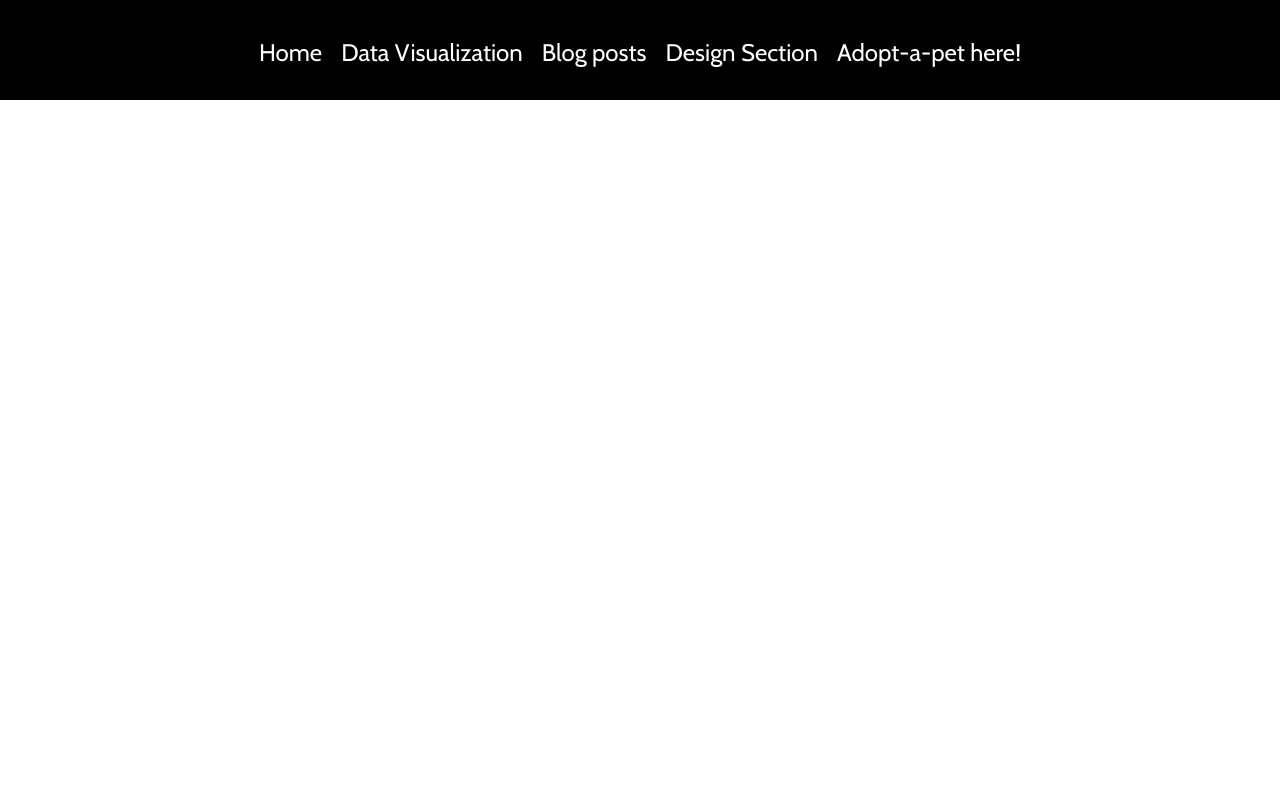
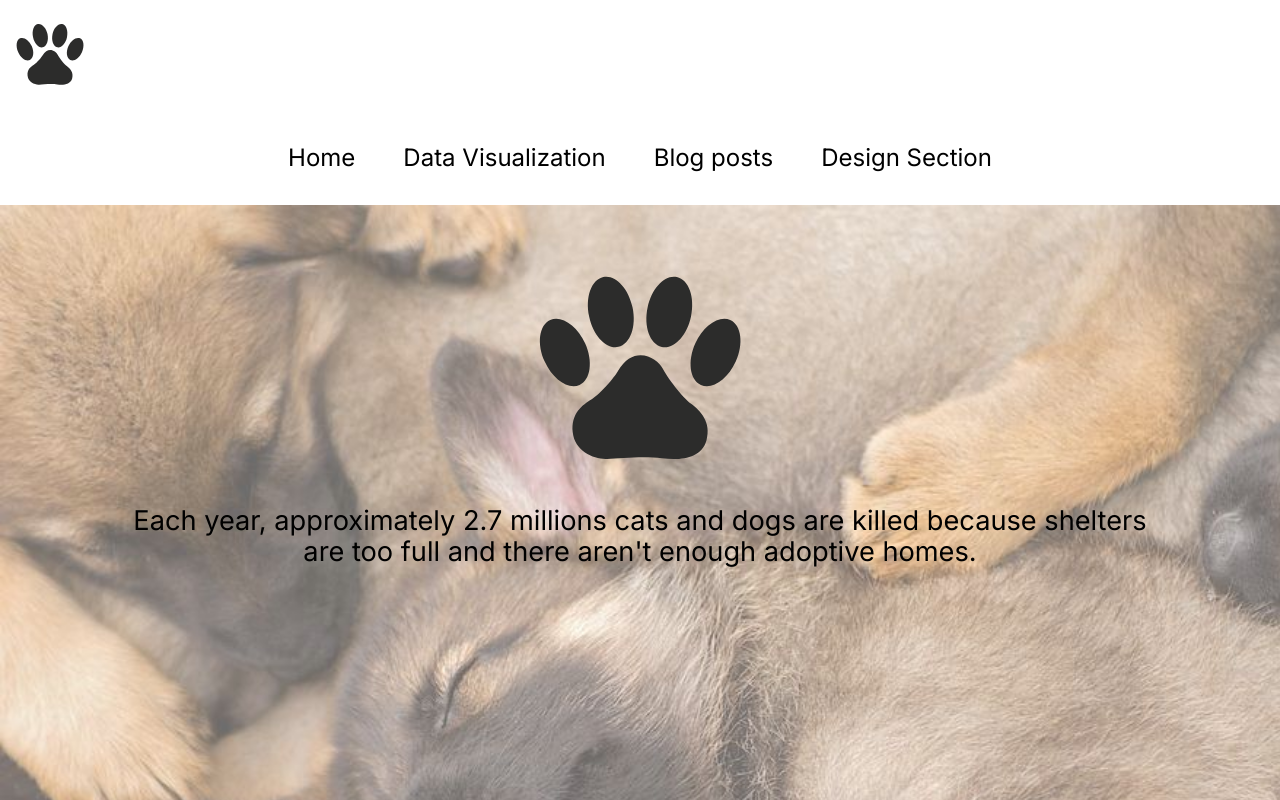
Before and after one commit to brendonmustdie/DVWebsite, a plain HTML site: page index.html in a window 1280 px wide. Shown: the top 800 px of the page. Drawn offline with nearby package versions, Linux system fonts and the light colour scheme.

Commit message:
Home page basics

```diff
--- a/index.html
+++ b/index.html
@@ -10,33 +10,60 @@
     <title>Adopt-a-pet stats</title>
     <link rel="stylesheet" href="normalize.css" />
     <link rel="stylesheet" href="style.css" />
+    <link rel="preconnect" href="https://fonts.googleapis.com" />
+    <link rel="preconnect" href="https://fonts.gstatic.com" crossorigin />
+    <link
+      href="https://fonts.googleapis.com/css2?family=Inter&display=swap"
+      rel="stylesheet"
+    />
   </head>
 
   <body>
+    <header>
+      <img
+        height="100"
+        width="100"
+        src="Images/Paw_Print.svg"
+        alt="The logo image, or a black paw print"
+      />
+
       <nav id="main-menu">
         <ul>
           <li><a href="#index.html">Home</a></li>
           <li><a href="#data.html">Data Visualization</a></li>
           <li><a href="#blog.html">Blog posts</a></li>
           <li><a href="#design.html">Design Section </a></li>
-        <li><a href="https://www.adoptapet.com/">Adopt-a-pet here!</a></li>
         </ul>
       </nav>
 
       <input type="checkbox" id="hamburger-input" class="burger-shower" />
       <label id="hamburger-menu" for="hamburger-input">
         <nav id="sidebar-menu">
-        <h3>Menu</h3>
           <ul>
             <li><a href="#index.html">Home</a></li>
             <li><a href="#data.html">Data Visualization</a></li>
             <li><a href="#blog.html">Blog posts</a></li>
             <li><a href="#design.html">Design Section </a></li>
-          <li><a href="https://www.adoptapet.com/">Adopt-a-pet here!</a></li>
           </ul>
         </nav>
       </label>
 
       <div class="overlay"></div>
+    </header>
+
+    <section class="main">
+      <img
+        height="300"
+        width="300"
+        class="center-paw"
+        src="Images/Paw_Print.svg"
+        alt="The logo image, or a black paw print"
+      />
+
+      <p>
+        Each year, approximately 2.7 millions cats and dogs are killed because
+        shelters are too full and there aren't enough adoptive homes.
+      </p>
+    </section>
   </body>
 </html>
--- a/style.css
+++ b/style.css
@@ -1,11 +1,12 @@
-@import url('https://fonts.googleapis.com/css2?family=Cabin&display=swap');
+
 
 body {
   padding: 0px;
   margin: 0px;
   font-size: 20px;
   min-height: 200vh;
-  font-family: 'Cabin', Sans-serif;
+  font-family: 'Inter', sans-serif;
+color: black;
 }
 
 .overlay{
@@ -18,7 +19,7 @@ body {
     visibility: hidden;
     transition: opacity .35s, visibility .35s, height .35s;
     overflow: hidden;
-    background: black;
+    background: white;
     z-index: -1;
 }
 
@@ -26,7 +27,7 @@ body {
   display: block;
   height: 100px;
   width: 100%;
-  background: black;
+  background: white;
   margin: 0px;
   z-index: 9;
 }
@@ -49,7 +50,7 @@ body {
 }
 
 #main-menu a {
-  color: white;
+  color: black;
   font-size: 1.5rem;
   text-decoration: none;
 }
@@ -63,16 +64,16 @@ body {
 }
 
 #hamburger-menu {
-    position: fixed;
+    position: absolute;
     top: 20px;
-    left: 20px;
+    right: 20px;
     width: 50px;
     height: 50px;
     display: none;
     border: none;
     padding: 0px;
     margin: 0px;
-    font-family: 'Cabin', Sans-serif;
+    font-family: 'Inter', sans-serif;
     background: linear-gradient(
       to bottom,
       black, black 20%,
@@ -90,14 +91,14 @@ body {
     left: -250px;
     width: 200px;
     height: 100%;
-    background-color: black;
+    background-color: white;
     transition: 0.3s;
     padding: 0px 10px;
     box-sizing: border-box;
 }
 
 #hamburger-menu h3 {
-  color: white;
+  color: black;
   font-size: 2.2rem;
 }
 
@@ -111,7 +112,7 @@ body {
 }
 
 #hamburger-menu a {
-  color: white;
+  color: black;
   font-size: 1.3rem;
   text-decoration: none;
 }
@@ -138,3 +139,23 @@ body {
     display: inline;
   }
 }
+
+.center-paw{
+  display: block;
+margin: auto;
+}
+
+.main {
+  height: 1000px;
+  background-image: url(Images/GermanShepardPuppies.-whitejpg.jpg);
+  background-repeat: no-repeat;
+  background-size: cover;
+}
+
+.main p {
+  display: block;
+  margin: auto;
+  text-align: center;
+  font-size: 1.7rem;
+  width: 80%;
+}
```
Also changed, not shown: Images/GermanShepardPuppies.-whitejpg.jpg (added), Images/GermanShepardPuppies.jpg (added), Images/Paw_Print.svg (added). Lines whose indentation alone changed are shown as unchanged.
